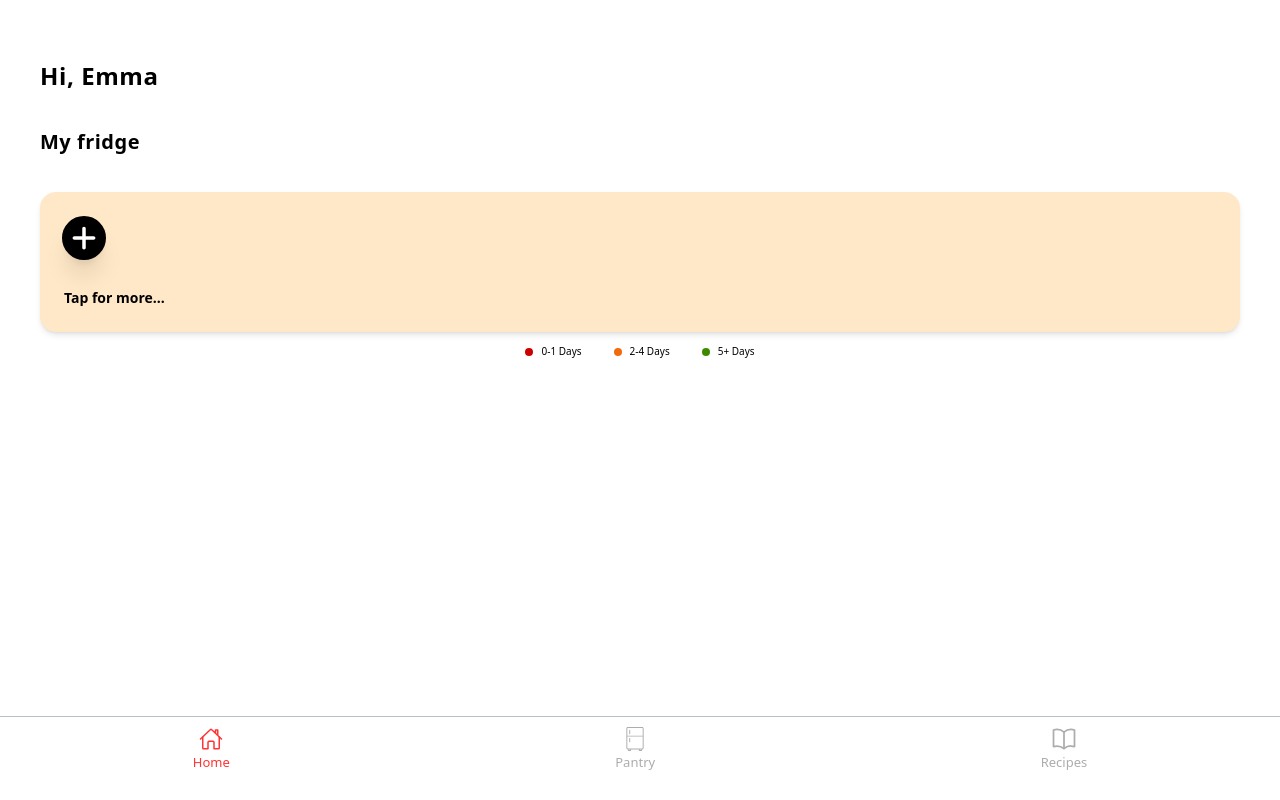
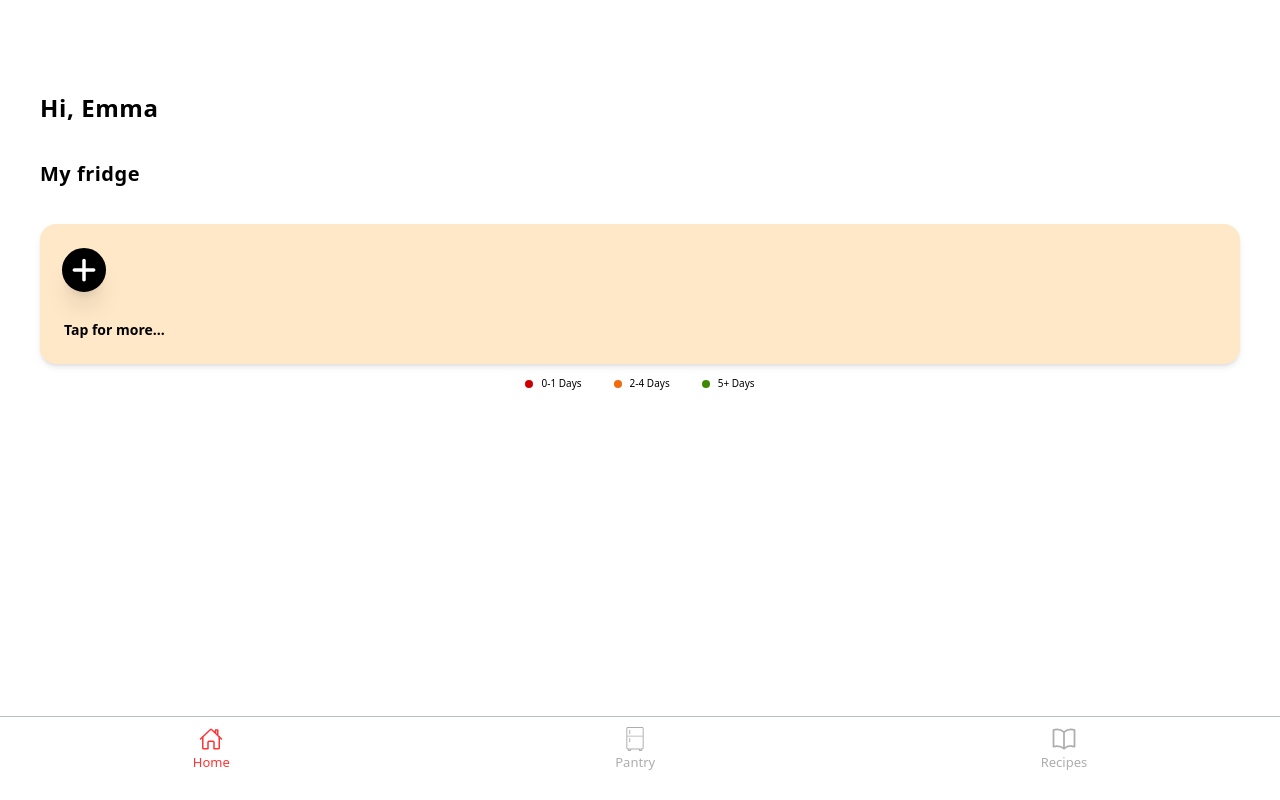
Before and after one commit to tangboxuan/drp-23, a React (Vite) app: page / in a window 1280 px wide. Built offline with nearby package versions, Linux system fonts and the light colour scheme; no server answers.

Commit message:
Fixed margin issues on each page

```diff
--- a/src/api.tsx
+++ b/src/api.tsx
@@ -1,6 +1,9 @@
 import axios from "axios";
 
-export const URL = process.env.NODE_ENV === 'production' ? "https://drp23.herokuapp.com" : 'http://localhost:8000';
+export const URL =
+  process.env.NODE_ENV === "production"
+    ? "https://drp23.herokuapp.com"
+    : "http://localhost:8000";
 
 const client = axios.create({
   baseURL: URL,
--- a/src/components/dashboard/Dashboard.tsx
+++ b/src/components/dashboard/Dashboard.tsx
@@ -49,7 +49,7 @@ const styles = {
     "overflow-y-scroll",
     "max-h-screen",
   ],
-  title: ["text-2xl", "font-bold", "tracking-wide"],
+  title: ["text-2xl", "font-bold", "tracking-wide", "mt-8"],
   subtitle: ["text-xl", "font-bold", "mt-9", "tracking-wide"],
 };
 
--- a/src/components/fridge/Fridge.tsx
+++ b/src/components/fridge/Fridge.tsx
@@ -14,14 +14,14 @@ function Fridge({ ingredients, refreshIngredients }: Props) {
   useEffect(() => {
     document.title = "Fridge";
   });
+
   return (
     <div className={getStyle(styles, "container")}>
       <div className={getStyle(styles, "body")}>
+        <div className={getStyle(styles, "addWrapper")}>
+          <AddIngredient refresh={refreshIngredients} />
+        </div>
         <h1 className={getStyle(styles, "title")}>Currently in your pantry:</h1>
-
-        <div className={getStyle(styles, "addWrapper")}>
-          <AddIngredient refresh={refreshIngredients}/>
-        </div>
         <FridgeContents
           ingredients={ingredients}
           refresh={refreshIngredients}
@@ -37,7 +37,7 @@ function Fridge({ ingredients, refreshIngredients }: Props) {
 const styles = {
   container: ["flex", "flex-col", "h-full", "w-full", "mt-5"],
   body: ["overflow-y-scroll", "max-h-screen", "pb-24", "px-10"],
-  addWrapper: ["flex", "w-full", "justify-center", "items-center", "mt-5"],
+  addWrapper: ["flex", "w-full", "justify-center", "items-center", "mt-16"],
   title: ["text-[22px]", "font-bold", "tracking-wide", "mt-9"],
 };
 
--- a/src/components/recipes/Recipes.tsx
+++ b/src/components/recipes/Recipes.tsx
@@ -37,9 +37,6 @@ function Recipes() {
     let recipeSummaries: RecipeSummary[] = [];
     let recipeDetails: RecipeDetails[] = [];
 
-    // console.log("getting recipes");
-    // console.log(names.join(","))
-
     recipesApi
       .get("/recipes/findByIngredients", {
         params: {
@@ -63,14 +60,14 @@ function Recipes() {
             },
           })
           .then((response) => {
-            console.log("recipe details");
-            console.log(response.data);
+            // console.log("recipe details");
+            // console.log(response.data);
             const details: RecipeDetails[] = response.data;
             recipeDetails = details;
-            console.log("setting recipe info");
-            console.log(ingredients);
-            console.log(recipeSummaries);
-            console.log(recipeDetails);
+            // console.log("setting recipe info");
+            // console.log(ingredients);
+            // console.log(recipeSummaries);
+            // console.log(recipeDetails);
 
             setRecipeInfo({
               ingredients: ingredients,
@@ -107,7 +104,7 @@ function Recipes() {
       ingredients = location.state?.ingredients;
       getRecipeInformation(ingredients);
     } else if (ingredients.length === 0) {
-      // get all ingredients from the fridge that the user has
+      // Get all ingredients from the fridge that the user has
       console.log("getting ingredients from fridge");
       fridgeApi.get("/get-fridge").then((response) => {
         ingredients = response.data;
@@ -128,11 +125,6 @@ function Recipes() {
       );
     });
 
-  // console.log("recipe summaries")
-  // console.log(recipeInfo.recipeSummaries)
-  // console.log("fridge only")
-  // console.log(fridgeOnly)
-
   const ingredientsNeededRecipes = recipeInfo.recipeSummaries
     .filter((recipe) => recipe.missedIngredientCount > 0)
     .map(function (recipe, i) {
@@ -151,12 +143,13 @@ function Recipes() {
       recipeInfo.ingredients.map((ingredient) => ingredient.name)
     ).values()
   );
+
   return (
     <>
       <div className={getStyle(styles, "container")}>
         <h1 className={getStyle(styles, "title")}>Recipes</h1>
         <p className={getStyle(styles, "subtitle")}>
-          Ingredients in use: {names.join(", ")}
+          You selected: {names.join(", ")}
         </p>
         <OnlyAvailableRecipesSwitch change={setOnlyAvailableRecipes} />
         <table className={getStyle(styles, "table")}>
@@ -195,8 +188,8 @@ const styles = {
   ],
   table: ["border-separate", "border-spacing-y-3", "table-auto", "mt-4"],
   row: ["text-xl"],
-  title: ["text-2xl", "font-bold", "mt-2", "tracking-wide"],
-  subtitle: ["text-xl", "font-bold", "mt-8", "tracking-wide"],
+  title: ["text-2xl", "font-bold", "mt-8", "tracking-wide"],
+  subtitle: ["text-lg", "mt-8", "tracking-wide"],
 };
 
 export default Recipes;
```
